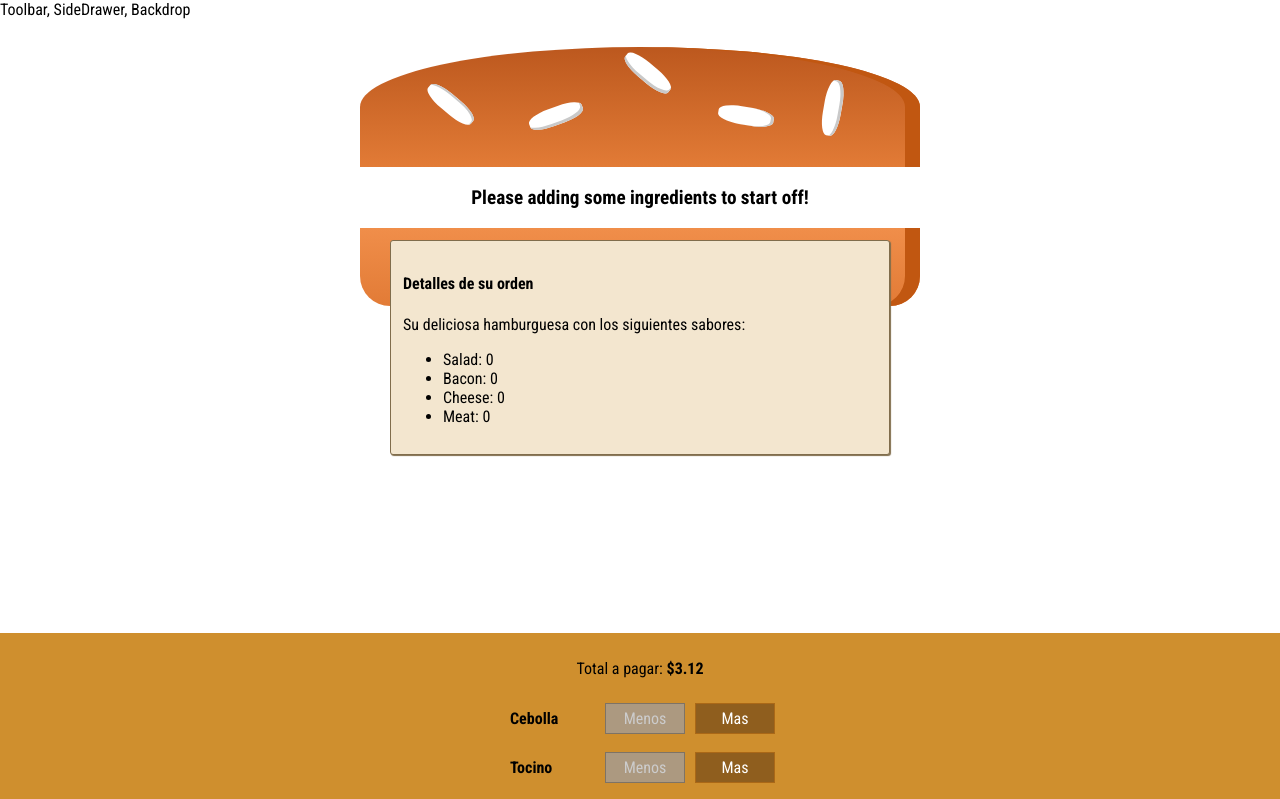
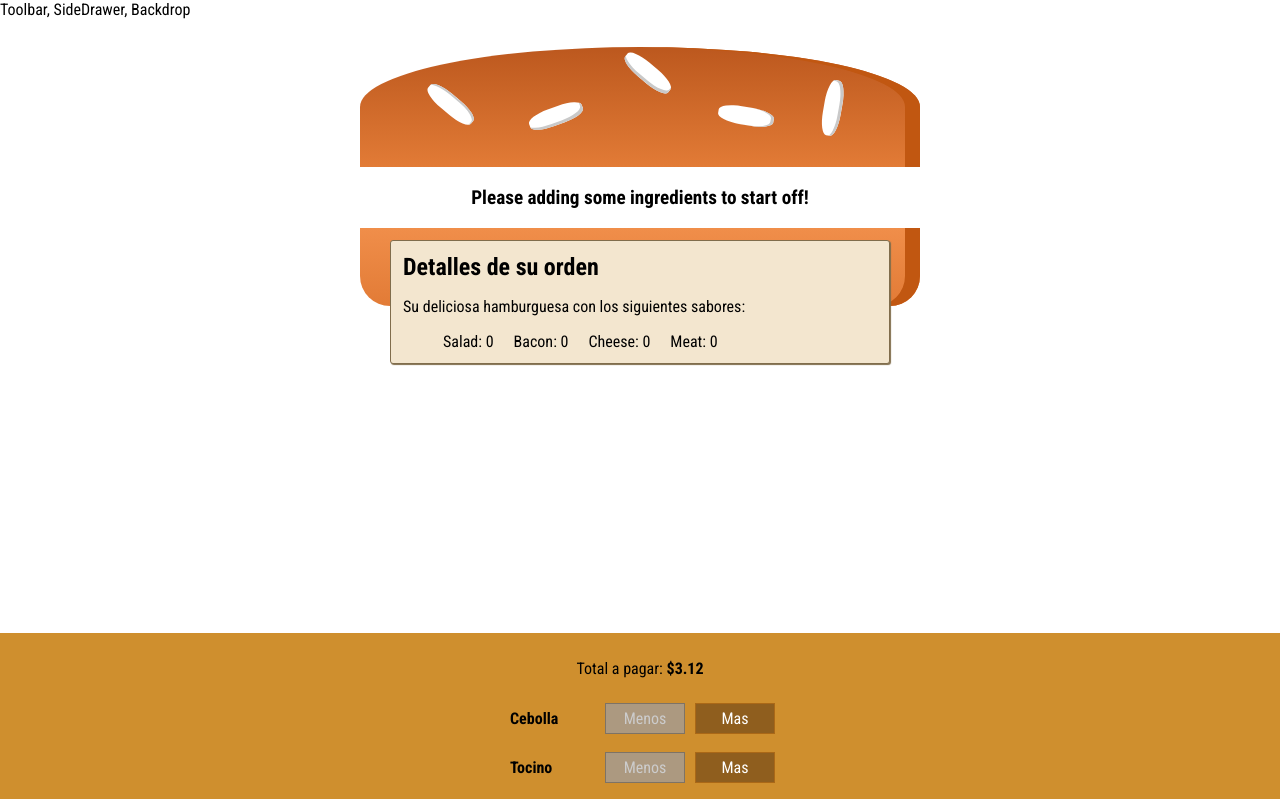
Before and after one commit to ferdroid8080/Burgernow, a React app: page / in a window 1280 px wide. Shown: the top 799 px of the page. Built offline with nearby package versions, Linux system fonts and the light colour scheme.

Commit message:
se modificaron los estilos del encabezado y el listado de la orden

```diff
--- a/src/components/Burger/OrderSummary/OrderSummary.js
+++ b/src/components/Burger/OrderSummary/OrderSummary.js
@@ -14,7 +14,7 @@ const orderSummary = (props) => {
 
     return (
         <Aux>
-            <h4>Detalles de su orden</h4>
+            <h2>Detalles de su orden</h2>
             <p>Su deliciosa hamburguesa con los siguientes sabores:</p>
             <ul>
                 {ingredientSummary}
--- a/src/components/UI/Modal/Modal.css
+++ b/src/components/UI/Modal/Modal.css
@@ -13,6 +13,21 @@
     transition: all 0.3s ease-out;
 }
 
+.Modal h2 {
+    margin: 0px;
+    padding: 0px;
+}
+
+.Modal ul {
+    margin: 0px;
+    list-style-type: none;
+}
+.Modal ul li {
+    display: inline-block;
+    margin-right: 20px;
+}
+
+
 @media (min-width: 600px) {
     .Modal {
         width: 500px;
```
